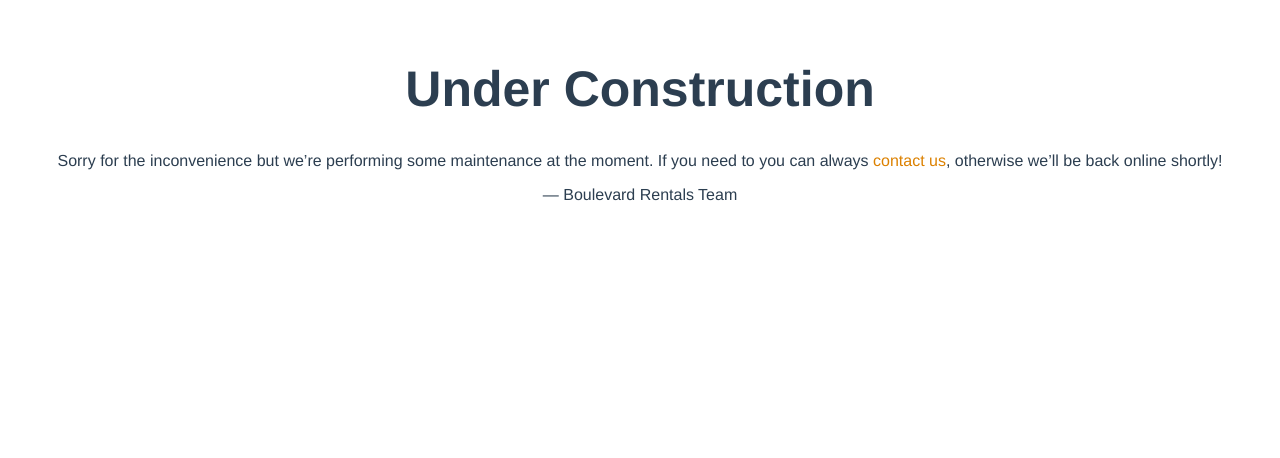
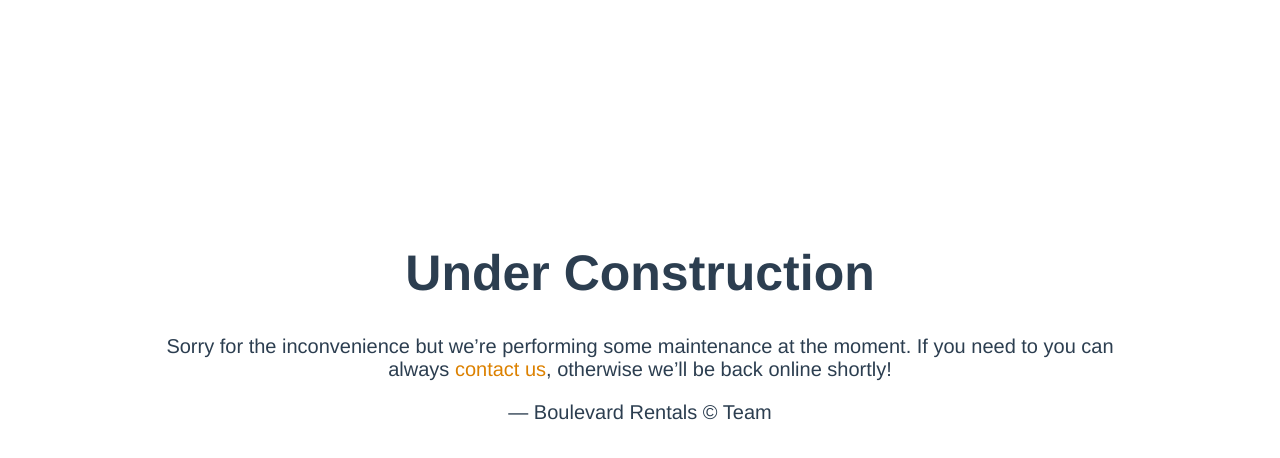
Before and after one commit to shonesque/rent-boulevard, a Vue app: page / in a window 1280 px wide. Shown: the top 458 px of the page. Built offline with nearby package versions, Linux system fonts and the light colour scheme.

Commit message:
CSS fixes

```diff
--- a/index.html
+++ b/index.html
@@ -5,11 +5,13 @@
     <meta name="viewport" content="width=device-width,initial-scale=1.0">
     <title>Boulevard Rentals</title>
     <link rel="shortcut icon" href="/src/assets/favicon.png" type="image/x-icon">
+    <link rel="stylesheet" href="/src/assets/main.css" type="text/css">
   </head>
   <body>
     <div id="app"></div>
     <!-- built files will be auto injected -->
     <!-- Hello Shona -->
     <!-- Random text -->
+    <!-- You should not see this -->
   </body>
 </html>
--- a/src/App.vue
+++ b/src/App.vue
@@ -9,14 +9,3 @@
   name: 'app'
 }
 </script>
-
-<style>
-#app {
-  font-family: 'Avenir', Helvetica, Arial, sans-serif;
-  -webkit-font-smoothing: antialiased;
-  -moz-osx-font-smoothing: grayscale;
-  text-align: center;
-  color: #2c3e50;
-  margin-top: 60px;
-}
-</style>
--- /dev/null
+++ b/src/assets/main.css
@@ -0,0 +1,30 @@
+body {
+    text-align: center; padding: 150px;
+    font: 20px Helvetica, sans-serif;
+    color: #333;
+    font-family: Avenir, Helvetica, Arial, sans-serif;
+    -webkit-font-smoothing: antialiased;
+    -moz-osx-font-smoothing: grayscale;
+    text-align: center;
+    color: #2c3e50;
+    margin-top: 60px;
+}
+
+h1 {
+    font-size: 50px;
+}
+
+#app a {
+    color: #dc8100; text-decoration: none;
+    }
+
+#app a:hover {
+    color: #333; text-decoration: none;
+}
+
+article {
+    display: block;
+    text-align: left;
+    width: 650px;
+    margin: 0 auto;
+}
--- a/src/components/landingPage.vue
+++ b/src/components/landingPage.vue
@@ -3,7 +3,7 @@
     <h1>Under Construction</h1>
     <div>
       <p>Sorry for the inconvenience but we&rsquo;re performing some maintenance at the moment. If you need to you can always <a href="mailto:cosmin.simion@boulevard.rentals">contact us</a>, otherwise we&rsquo;ll be back online shortly!</p>
-      <p>&mdash; Boulevard Rentals Team</p>
+      <p>&mdash; Boulevard Rentals &copy; Team</p>
     </div>
   </div>
 
@@ -19,14 +19,3 @@
   }
 }
 </script>
-
-<style>
-#app{
-    body { text-align: center; padding: 150px; }
-    h1 { font-size: 50px; }
-    body { font: 20px Helvetica, sans-serif; color: #333; }
-    article { display: block; text-align: left; width: 650px; margin: 0 auto; }
-    a { color: #dc8100; text-decoration: none; }
-    a:hover { color: #333; text-decoration: none; }
-    }
-</style>
```
